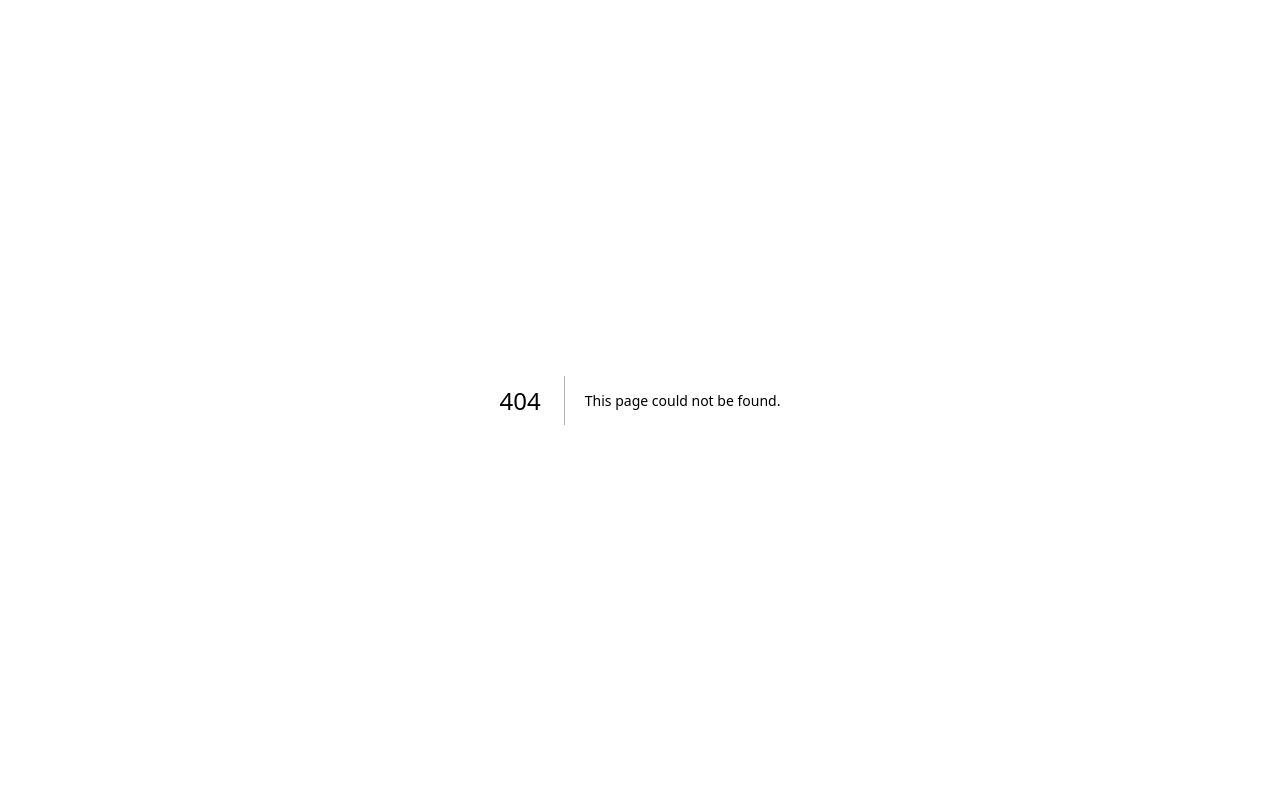
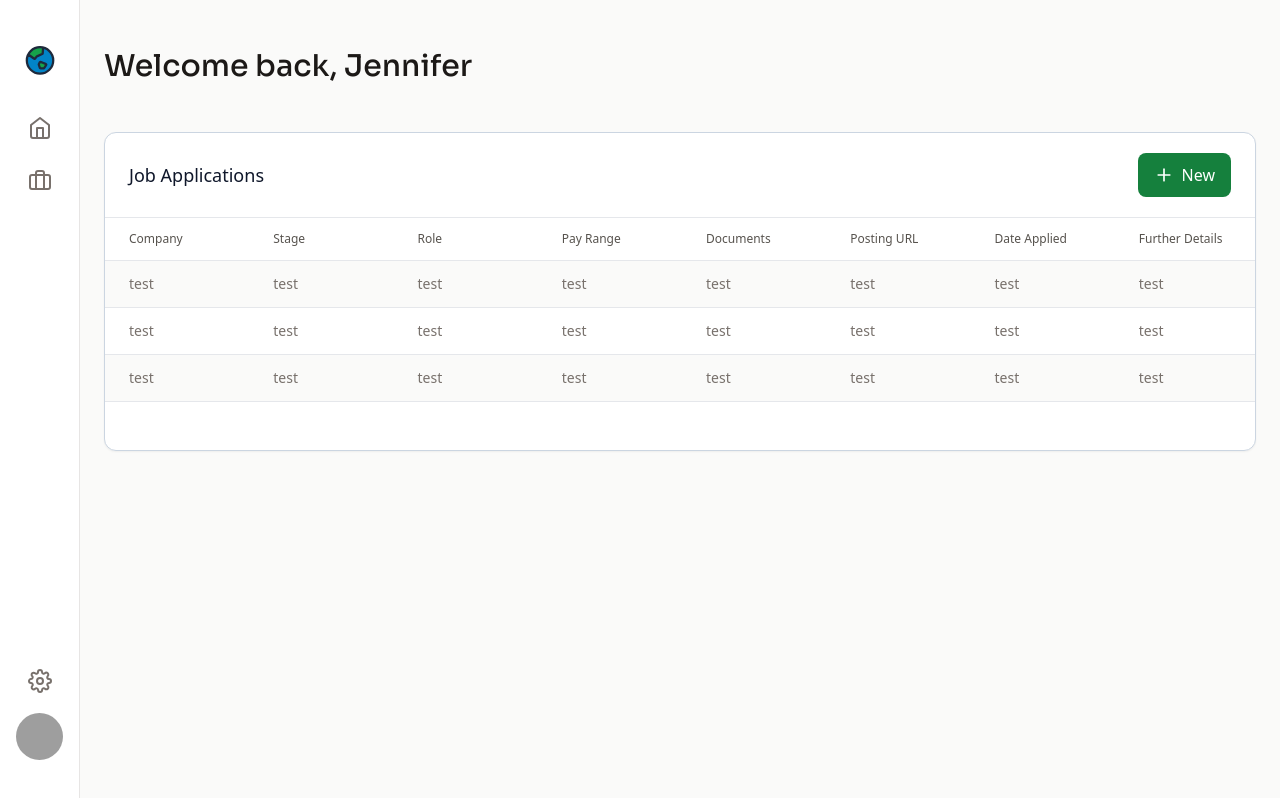
Before and after one commit to kelsiesmurphy/planetcareer-v1, a Next.js app: page /demo in a window 1280 px wide. Before the commit this address had no page. Built offline with nearby package versions, Linux system fonts and the light colour scheme; grey boxes are pictures that could not be loaded.

Commit message:
Starting work on the demo page

```diff
--- /dev/null
+++ b/components/dashboard_demo/Navigation.tsx
@@ -0,0 +1,41 @@
+import Image from "next/image";
+import { Briefcase, Home, Settings } from "react-feather";
+import demoProfileImg from "../../assets/demo-user-profile.png";
+
+const Navigation = () => {
+  return (
+    <div className="hidden md:flex px-4 py-10 bg-white border-r text-stone-500 border-stone-200 w-[80px] flex-col gap-4 justify-between">
+      <div className="flex flex-col gap-6 items-center">
+        <Image
+          alt="PlanetCareer Logo without text"
+          width="0"
+          height="0"
+          className="w-10 aspect-square"
+          src="/logomark.svg"
+        />
+        <div className="space-y-1">
+          <button className="p-3 hover:text-stone-800 transition-colors">
+            <Home />
+          </button>
+          <button className="p-3 hover:text-stone-800 transition-colors">
+            <Briefcase />
+          </button>
+        </div>
+      </div>
+      <div className="flex flex-col gap-2 items-center">
+        <button className="p-3 hover:text-stone-800 transition-colors">
+          <Settings />
+        </button>
+        <Image
+          alt="User Image"
+          width="0"
+          height="0"
+          className="w-12 rounded-full aspect-square"
+          src={demoProfileImg}
+        />
+      </div>
+    </div>
+  );
+};
+
+export default Navigation;
--- /dev/null
+++ b/components/dashboard_demo/Table.tsx
@@ -0,0 +1,59 @@
+import { Plus } from "react-feather";
+import { demoTableItems } from "../../content/demoTableItems";
+import TableLine from "./TableLine";
+
+const Table = () => {
+  return (
+    <div className="flex flex-col border-y border-slate-300 bg-white pb-12 shadow-sm md:rounded-xl md:border-x">
+      <div className="flex justify-between items-center gap-6 py-5 px-6">
+        <div className="flex gap-4">
+          <h3 className="text-lg font-medium text-slate-900">
+            Job Applications
+          </h3>
+        </div>
+        <button className="btn-primary">
+          <Plus size={20} className="text-white" /> New
+        </button>
+      </div>
+      <table>
+        <thead className="text-left">
+          <tr className="flex flex-1 justify-between gap-1 border-y py-3">
+            <th className="flex-1 px-6">
+              <h4 className="text-xs font-medium text-stone-600">Company</h4>
+            </th>
+            <th className="flex-1 px-6">
+              <h4 className="text-xs font-medium text-stone-600">Stage</h4>
+            </th>
+            <th className="hidden flex-1 px-6 md:block">
+              <h4 className="text-xs font-medium text-stone-600">Role</h4>
+            </th>
+            <th className="hidden flex-1 px-6 md:block">
+              <h4 className="text-xs font-medium text-stone-600">Pay Range</h4>
+            </th>
+            <th className="hidden flex-1 px-6 md:block">
+              <h4 className="text-xs font-medium text-stone-600">Documents</h4>
+            </th>
+            <th className="hidden flex-1 px-6 md:block">
+              <h4 className="text-xs font-medium text-stone-600">Posting URL</h4>
+            </th>
+            <th className="hidden flex-1 px-6 md:block">
+              <h4 className="text-xs font-medium text-stone-600">Date Applied</h4>
+            </th>
+            <th className="hidden flex-1 px-6 md:block">
+              <h4 className="text-xs font-medium text-stone-600">Further Details</h4>
+            </th>
+          </tr>
+        </thead>
+        <tbody>
+          {demoTableItems.map((tableLine: any, index: number) => {
+            return (
+              <TableLine key={index} tableLine={tableLine} index={index} />
+            );
+          })}
+        </tbody>
+      </table>
+    </div>
+  );
+};
+
+export default Table;
--- /dev/null
+++ b/components/dashboard_demo/TableLine.tsx
@@ -0,0 +1,35 @@
+const TableLine = ({ tableLine, index }: any) => {
+  return (
+    <tr
+      key={index}
+      className="flex flex-1 items-center gap-1 border-b py-3 odd:bg-stone-50"
+    >
+        <td className="flex flex-1 items-center gap-3 px-6 text-sm text-stone-500">
+          test
+        </td>
+        <td className="flex flex-1 items-center gap-3 px-6 text-sm text-stone-500">
+          test
+        </td>
+        <td className="hidden md:flex flex-1 items-center gap-3 px-6 text-sm text-stone-500">
+          test
+        </td>
+        <td className="hidden md:flex flex-1 items-center gap-3 px-6 text-sm text-stone-500">
+          test
+        </td>
+        <td className="hidden md:flex flex-1 items-center gap-3 px-6 text-sm text-stone-500">
+          test
+        </td>
+        <td className="hidden md:flex flex-1 items-center gap-3 px-6 text-sm text-stone-500">
+          test
+        </td>
+        <td className="hidden md:flex flex-1 items-center gap-3 px-6 text-sm text-stone-500">
+          test
+        </td>
+        <td className="hidden md:flex flex-1 items-center gap-3 px-6 text-sm text-stone-500">
+          test
+        </td>
+    </tr>
+  );
+};
+
+export default TableLine;
--- /dev/null
+++ b/content/demoTableItems.js
@@ -0,0 +1,20 @@
+export const demoTableItems = [
+    {
+        id: 1,
+        title: "Is the application tracker free?",
+        description: "Yes, the job application tracker will always be free to use. We aim to get our revenue from companies posting roles, and donations.",
+        link: ""
+    },
+    {
+        id: 2,
+        title: "When will the job board launch?",
+        description: "We plan to launch our ethical job board by late 2023. We will make sure to keep everyone who signs up to our email list up to date.",
+        link: ""
+    },
+    {
+        id: 3,
+        title: "Do you follow green practices?",
+        description: "Absolutely, our database and site are hosted on green providers, and you can see our full breakdown of our impact at any time.",
+        link: "/impact"
+    },
+]
--- a/next.config.js
+++ b/next.config.js
@@ -1,6 +1,16 @@
 /** @type {import('next').NextConfig} */
 const nextConfig = {
   reactStrictMode: true,
+  images: {
+    remotePatterns: [
+      {
+        protocol: 'https',
+        hostname: 'xddplurlgjvqtjiyodqt.supabase.co',
+        port: '',
+        pathname: '/storage/v1/object/public/**',
+      },
+    ],
+  },
 }
 
 module.exports = nextConfig
--- a/package.json
+++ b/package.json
@@ -18,6 +18,7 @@
     "next": "13.2.4",
     "react": "18.2.0",
     "react-dom": "18.2.0",
+    "react-feather": "^2.0.10",
     "typescript": "5.0.3"
   },
   "devDependencies": {
--- /dev/null
+++ b/pages/demo.tsx
@@ -0,0 +1,25 @@
+import Navigation from "@/components/dashboard_demo/Navigation";
+import Table from "@/components/dashboard_demo/Table";
+import { Sora } from "next/font/google";
+
+const sora = Sora({ subsets: ["latin"] });
+
+const Demo = () => {
+  return (
+    <div className="flex bg-stone-50 items-stretch min-h-screen">
+      <Navigation />
+      <div className="flex-1 space-y-12 py-12 md:px-6">
+        <h1
+          className={
+            sora.className + " text-2xl px-6 md:px-0 md:text-3xl font-medium text-stone-900"
+          }
+        >
+          Welcome back, Jennifer
+        </h1>
+        <Table />
+      </div>
+    </div>
+  );
+};
+
+export default Demo;
--- a/pages/index.tsx
+++ b/pages/index.tsx
@@ -1,9 +1,10 @@
 import Head from "next/head";
-import { Sora } from "next/font/google";
 import Navigation from "@/components/index/Navigation";
 import Hero from "@/components/index/Hero";
 import Faq from "@/components/index/Faq";
 import Footer from "@/components/index/Footer";
+import Link from "next/link";
+import { Sora } from "next/font/google";
 
 const sora = Sora({ subsets: ["latin"] });
 
@@ -21,6 +22,7 @@ export default function Home() {
       </Head>
       <main className="flex flex-col min-h-screen bg-stone-50">
         <Navigation />
+        <Link href={"demo"}>Test</Link>
         <Hero font={sora}/>
         <Faq font={sora}/>
         <Footer />
--- a/styles/globals.css
+++ b/styles/globals.css
@@ -4,6 +4,6 @@
 
 @layer components {
     .btn-primary {
-      @apply bg-green-700 hover:bg-green-800 py-2.5 px-4 rounded-lg text-white transition-colors;
+      @apply bg-green-700 hover:bg-green-800 py-2.5 px-4 rounded-lg text-white transition-colors items-center flex gap-2;
     }
   }
```
Also changed, not shown: 2 other files (tests, documents, lock files or other folders).
